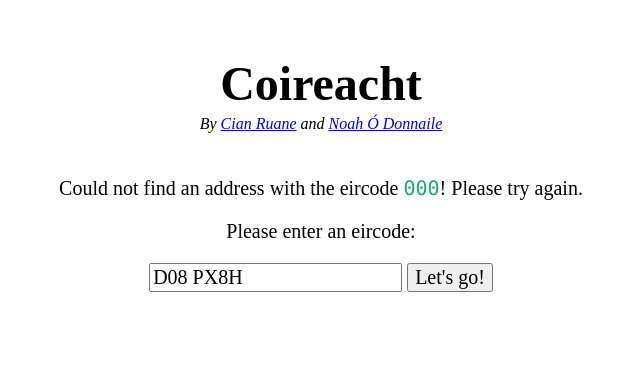
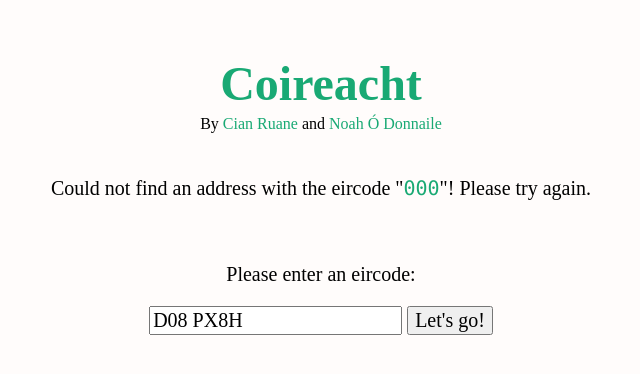
Before and after one commit to CianLR/coireacht, a Flask app: template templates/error.html in a window 1280 px wide. Shown: the top 374 px of the page, without its empty margins (319-959 px from the left). Run offline with Flask 2, Linux system fonts and the light colour scheme; the template is opened without the code that fills it: most values are stand-ins (such as "Sample title", 1, 10 or a date in 2020); parts of the project's set-up code (start-up, migrations or seed data) failed here and were passed over; some libraries are stand-ins or nearby versions.

Commit message:
update frontend

```diff
--- a/app.py
+++ b/app.py
@@ -9,7 +9,7 @@ from jinja2 import Template, Environment, FileSystemLoader
 
 from garda_stations import Station
 
-TEMPLATE_DIR = '/home/soso/prog/coireacht/templates'
+TEMPLATE_DIR = '/home/waterloo/prog/coireacht/templates'
 
 app = Flask(__name__)
 env = Environment(loader=FileSystemLoader(TEMPLATE_DIR))
--- a/templates/base.html
+++ b/templates/base.html
@@ -4,9 +4,9 @@
     <title>Coireacht</title>
     <link rel="stylesheet" href="https://unpkg.com/tachyons@4.5.3/css/tachyons.min.css"/>
 </head>
-<body class="bg-white pv1 ph4 mv1 mh4 f4 tc">
-<p class="f1 b mb0">Coireacht</p>
-<p class="f5 i mt1 mb0">By <a href="http://binarysear.ch">Cian Ruane</a> and <a href="http://noah.needs.money">Noah Ó Donnaile</a></p>
+<body style="background-color:#fffcfb" class="obg-washed-yellow pv1 ph4 mv1 mh4 f4 tc">
+<a href="/" style="text-decoration:none"><p class="f1 b mb0 no-underline green">Coireacht</p></a>
+<p class="f5 mt1 mb0">By <a style="text-decoration:none" class="green" href="http://binarysear.ch">Cian Ruane</a> and <a style="text-decoration:none" class="green" href="http://noah.needs.money">Noah Ó Donnaile</a></p>
 <br/>
 {% block body %}
 oh shit
--- a/templates/error.html
+++ b/templates/error.html
@@ -1,4 +1,4 @@
 {% extends 'index.html' %}
 {% block blurb %}
-<p>Could not find an address with the eircode <span class="green code">{{ eircode | e }}</span>! Please try again.</p>
+<p>Could not find an address with the eircode "<span class="green code">{{ eircode | e }}</span>"! Please try again.</p>
 {% endblock %}
--- a/templates/index.html
+++ b/templates/index.html
@@ -3,6 +3,7 @@
 {% block blurb %}
     <p>Have you found a property somewhere in Ireland, but you aren't familiar with the area?<br>This tool will give you some information about your potential future home, and help you decide if it's the place for you!</p>
 {% endblock %}
+	<br/>
     <p>Please enter an eircode:</p>
     <form action="/details" method="get">
     <input type="text" name="eircode" value="D08 PX8H"></input>
```
Also changed, not shown: templates/details.html (+4 -4 lines).
